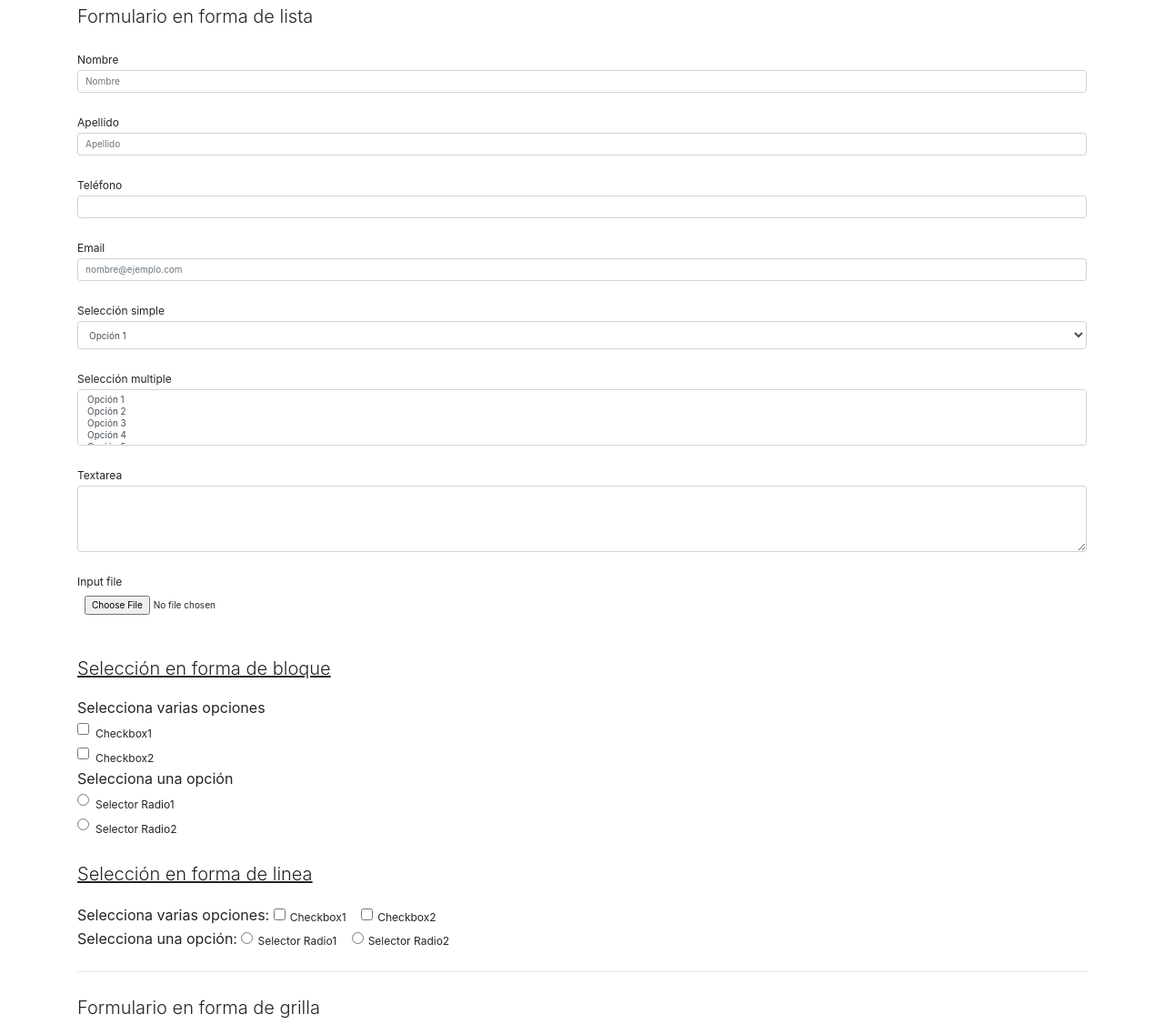
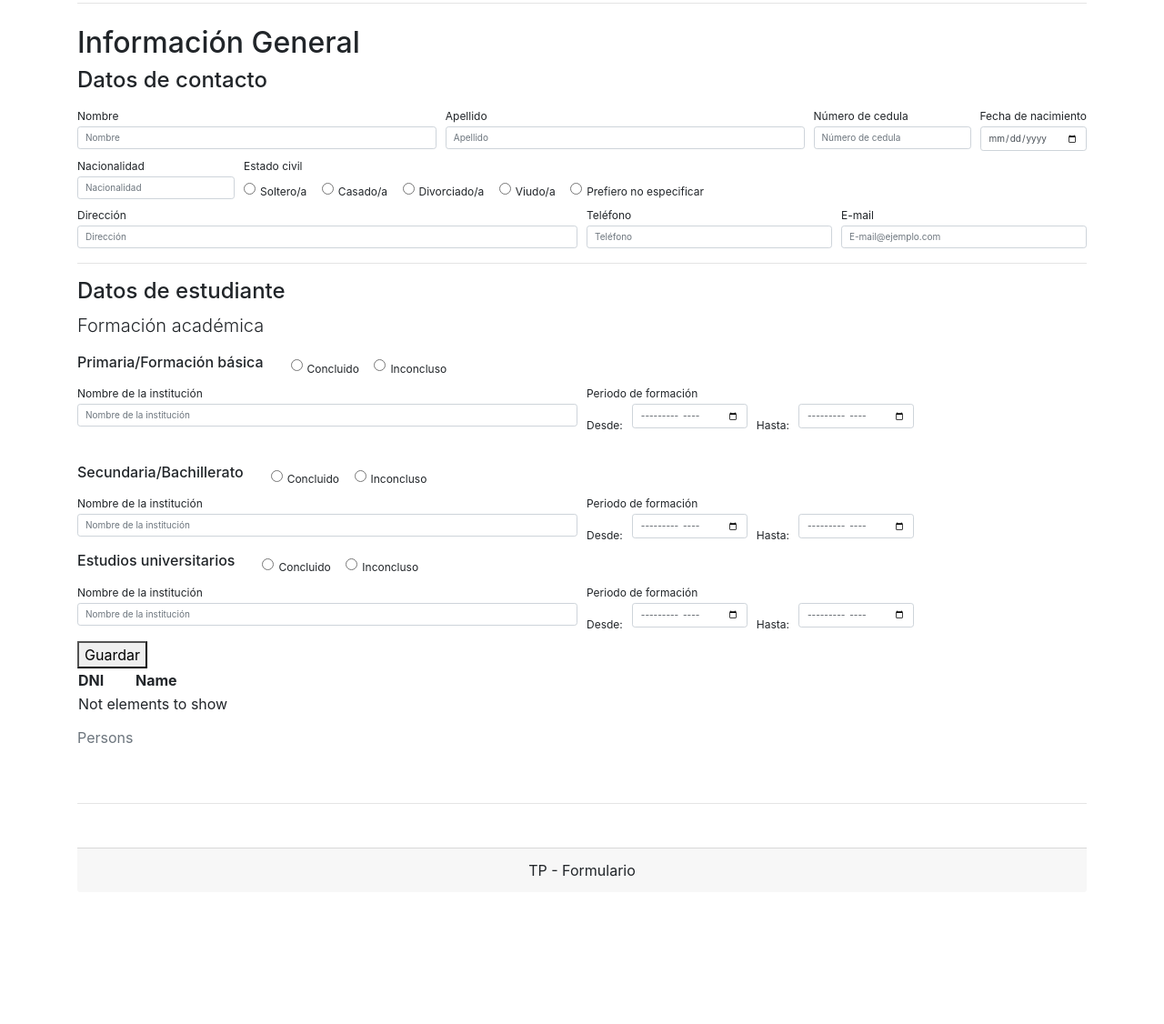
Before and after one commit to Cristhiandavx/TP_WebForm, a plain HTML site: page public_html/index.html in a window 1280 px wide. Shown: the part 213-1339 px from the top of the page at 91% size. After the commit the page ends 1202 px from the top, so only its background shows below. Drawn offline with nearby package versions, Linux system fonts and the light colour scheme.

Commit message:
Nuevo diseño, funciones añadidas, implementacion deindexedDB - 180405_CC

```diff
--- a/public_html/css/css.css
+++ b/public_html/css/css.css
@@ -10,6 +10,6 @@ label, label.col-form-label{
     margin-bottom: 2px;
     font-size: 12px;
 }
-input[class*="form-"], select[class*="form-"]{
+input[class*="form-"], select{
     font-size: 10px;
 }
--- a/public_html/index.html
+++ b/public_html/index.html
@@ -34,138 +34,43 @@ utilizo la configuración de proyectos anteriores
         <link href="css/css.css" rel="stylesheet" type="text/css"/>
         <!-- Mis scripts en JavaScript -->
         <script src="js/js.js" type="text/javascript"></script>
+        <script src="js/indexedDB_1.js" type="text/javascript"></script>
     </head>
-    <body>
+    <body onload="startDB()">
         <div id="form1" class="container">
             <div class="jumbotron text-center text-light" style="background-color: darkslategrey">
                 <h1>Formulario</h1>
             </div>
-            <p class="lead"> Formulario en forma de lista</p>
-            <form>
-                <!-- Input -->
-                <div class="form-group">
-                    <label for="FormControlInput1">Nombre</label><!-- cada "for" de un label apunta al "id" del input -->
-                    <input type="text" class="form-control form-control-sm" id="FormControlInput1" placeholder="Nombre"><!-- el "type" especifica el tipo de dato que ingresa en el input, algunos no necesitan "placeholder" -->
-                </div>
-                <div class="form-group">
-                    <label for="FormControlInput2">Apellido</label>
-                    <input type="text" class="form-control form-control-sm" id="FormControlInput2" placeholder="Apellido">
-                </div>
-                <div class="form-group">
-                    <label for="FormControlInput3">Teléfono</label>
-                    <input type="tel" class="form-control form-control-sm" id="FormControlInput3"><!-- type="tel" no funciona en algunos navegadores, hace que aparezca el campo de digitar numero de celular en los navegadores de smartphone -->
-                </div>
-                <div class="form-group">
-                    <label for="FormControlInput4">Email</label>
-                    <input type="email" class="form-control form-control-sm" id="FormControlInput4" placeholder="nombre@ejemplo.com"><!-- Ningun type sirve como validación, solo ayuda a entender qué tipo de datos son ingresados -->
-                </div>
-                <!-- Select -->
-                <div class="form-group"><!-- todos los formularios son contenidos en la clase form-group -->
-                    <label for="FormControlSelect1">Selección simple</label>
-                    <select class="form-control form-control-sm" id="FormControlSelect1">
-                        <option>Opción 1</option><!-- puede tener cada item un "value" pero en algunos casos no es necesario -->
-                        <option>Opción 2</option>
-                        <option>Opción 3</option>
-                        <option>Opción 4</option>
-                        <option>Opción 5</option>
-                    </select>
-                </div>
-                <!-- Select multiple -->
-                <div class="form-group">
-                    <label for="FormControlSelect2">Selección multiple</label>
-                    <select multiple class="form-control form-control-sm" id="FormControlSelect2">
-                        <option>Opción 1</option>
-                        <option>Opción 2</option>
-                        <option>Opción 3</option>
-                        <option>Opción 4</option>
-                        <option>Opción 5</option>
-                    </select>
-                </div>
-                <!-- Text area -->
-                <div class="form-group">
-                    <label for="FormControlTextarea1">Textarea</label>
-                    <textarea class="form-control form-control-sm" id="FormControlTextarea1" rows="3"></textarea>
-                </div>
-                <!-- File input -->
-                <div class="form-group">
-                    <label for="FormControlFile1">Input file</label>
-                    <input type="file" class="form-control-file form-control-sm" id="FormControlFile1">
-                </div>
-                <!-- Checkbox -->
-                <br><p class="lead"><u>Selección en forma de bloque</u></p>
-                <span>Selecciona varias opciones</span>
-                <div class="form-check">
-                    <input class="form-check-input" type="checkbox" value="ch1" id="FormCheck1"><!-- el valor dentro de "value" es lo que se envía al servidor -->
-                    <label class="form-check-label" for="FormCheck1">Checkbox1</label><!-- los form check tienen una clase para las labels y los inputs -->
-                </div>
-                <div class="form-check">
-                    <input class="form-check-input" type="checkbox" value="ch2" id="FormCheck2">
-                    <label class="form-check-label" for="FormCheck2">Checkbox2</label>
-                </div>
-                <!-- Radio -->
-                <span>Selecciona una opción</span>
-                <div class="form-check">
-                    <input class="form-check-input" type="radio" name="RadioOption1" value="s1" id="RadioOption1-1"><!-- el "id" lo pongo de tal forma que coincida con el nombre "name" seguido de un guión y el valor o el numero de la opción -->
-                    <label class="form-check-label" for="RadioOption1-1">Selector Radio1</label>
-                </div>
-                <div class="form-check">
-                    <input class="form-check-input" type="radio" name="RadioOption1" value="s2" id="RadioOption1-2">
-                    <label class="form-check-label" for="RadioOption1-2">Selector Radio2</label>
-                </div>
-                <!-- Inline -->
-                <br><p class="lead"><u>Selección en forma de linea</u></p>
-                <!-- Checkbox -->
-                <span>Selecciona varias opciones: </span>
-                <div class="form-check-inline">
-                    <input class="form-check-input" type="checkbox" value="ch-il1" id="FormCheck1-inl">
-                    <label class="form-check-label" for="FormCheck1-inl">Checkbox1</label>
-                </div>
-                <div class="form-check-inline">
-                    <input class="form-check-input" type="checkbox" value="ch-il2" id="FormCheck2-inl">
-                    <label class="form-check-label" for="FormCheck2-inl">Checkbox2</label>
-                </div>
-                <br>
-                <!-- Radio -->
-                <span>Selecciona una opción: </span>
-                <div class="form-check-inline">
-                    <input class="form-check-input" type="radio" name="RadioOption-inl1" value="s-il1" id="RadioOption-inl1-1">
-                    <label class="form-check-label" for="RadioOption-inl1-1">Selector Radio1</label>
-                </div>
-                <div class="form-check-inline">
-                    <input class="form-check-input" type="radio" name="RadioOption-inl1" value="s-il2" id="RadioOption-inl1-2">
-                    <label class="form-check-label" for="RadioOption-inl1-2">Selector Radio2</label>
-                </div>
-            </form>
             <hr class="my-4">
-            <!--                                 Formulario con formato Form Grid                   -->
-            <p class="lead">Formulario en forma de grilla</p>
+            <!--<p class="lead">Formulario en forma de grilla</p>-->
+            <!--================================================Formulario con formato Form Grid==========================================-->
             <h2>Información General</h2>
             <form>
                 <h4>Datos de contacto</h4>
                 <div class="form-row"><!-- Form Row para hacer que se ve en forma de listas en linea -->
-                    <div class="col"><!-- col para mantener el elemento en el centro y responsivo -->
+                    <div class="col-6 col-sm"><!-- col para mantener el elemento en el centro y responsivo -->
                         <label for="FormControlNombre">Nombre</label><!-- Para los id (y los labels a quienes apunta) uso el tipo de elemento (FormControl, FormCheck, etc.) seguido del nombre para el mismo -->
                         <input type="text" class="form-control form-control-sm" id="FormControlNombre" placeholder="Nombre">
                     </div>
-                    <div class="col">
+                    <div class="col-6 col-sm">
                         <label for="FormControlApellido">Apellido</label>
                         <input type="text" class="form-control form-control-sm" id="FormControlApellido" placeholder="Apellido">
                     </div>
-                    <div class="col">
+                    <div class="col-auto">
                         <label for="FormControlNumerodecedula">Número de cedula</label>
                         <input type="text" class="form-control form-control-sm" id="FormControlNumerodecedula" placeholder="Número de cedula">
                     </div>
-                    <div class="col">
+                    <div class="col-auto">
                         <label for="FormDateFechadenac">Fecha de nacimiento</label><!-- El tipo fecha (date) necesita un estilo mas amigable para la utilización en diferentes navegadores -->
                         <input type="date" class="form-control form-control-sm" id="FormDateFechadenac">
                     </div>
                 </div>
                 <div class="form-row">
-                    <div class="col">
+                    <div class="col-auto">
                         <label for="FormControlNacionalidad">Nacionalidad</label>
                         <input type="text" class="form-control form-control-sm" id="FormControlNacionalidad" placeholder="Nacionalidad">
                     </div>
-                    <div class="col">
+                    <div class="col-12 col-sm-auto">
                         <label>Estado civil</label><br>
                         <div class="form-check-inline">
                             <input class="form-check-input" type="radio" name="RadioOption-inlEstadocivil" value="estadocivilopt1" id="RadioOption-inlEstadocivil-1">
@@ -183,10 +88,14 @@ utilizo la configuración de proyectos anteriores
                             <input class="form-check-input" type="radio" name="RadioOption-inlEstadocivil" value="estadocivilopt4" id="RadioOption-inlEstadocivil-4">
                             <label class="form-check-label" for="RadioOption-inlEstadocivil-4">Viudo/a</label>
                         </div>
+                        <div class="form-check-inline">
+                            <input class="form-check-input" type="radio" name="RadioOption-inlEstadocivil" value="estadocivilopt5" id="RadioOption-inlEstadocivil-5">
+                            <label class="form-check-label" for="RadioOption-inlEstadocivil-5">Prefiero no especificar</label>
+                        </div>
                     </div>
                 </div>
                 <div class="form-row">
-                    <div class="col">
+                    <div class="col-12 col-sm-6">
                         <label for="FormControlDireccion">Dirección</label>
                         <input type="text" class="form-control form-control-sm" id="FormControlDireccion" placeholder="Dirección">
                     </div>
@@ -202,38 +111,42 @@ utilizo la configuración de proyectos anteriores
                 <hr>
                 <h4>Datos de estudiante</h4>
                 <p class="lead">Formación académica</p>
-                <div class="form-row">
+                <div class="row">
                     <div class="col-auto">
-                        <label><span>Primaria/Escolar básica</span></label><br>
+                        <h6>Primaria/Formación básica</h6>
+                    </div>
+                    <div class="col-auto">
                         <div class="form-check-inline">
-                            <input class="form-check-input" type="radio" name="RadioOption-inlGradoBasic" value="Concluido" id="RadioOption-inlGradoBasic1">
-                            <label class="form-check-label" for="RadioOption-inlGradoBasic1">Concluido</label>
+                            <input class="form-check-input" type="radio" name="RadioOption-inlGradoPrim" value="Concluido" id="RadioOption-inlGradoPrim1">
+                            <label class="form-check-label" for="RadioOption-inlGradoPrim1">Concluido</label>
                         </div>
                         <div class="form-check-inline">
-                            <input class="form-check-input" type="radio" name="RadioOption-inlGradoBasic" value="Inconcluso" id="RadioOption-inlGradoBasic2">
-                            <label class="form-check-label" for="RadioOption-inlGradoBasic2">Inconcluso</label>
+                            <input class="form-check-input" type="radio" name="RadioOption-inlGradoPrim" value="Inconcluso" id="RadioOption-inlGradoPrim2">
+                            <label class="form-check-label" for="RadioOption-inlGradoPrim2">Inconcluso</label>
                         </div>
                     </div>
-                    <div class="col">
-                        <label for="FormControlPrimaria">Nombre del colegio/escuela</label>
-                        <input type="text" class="form-control form-control-sm" id="FormControlPrimaria" placeholder="Nombre del colegio/escuela">
+                </div>
+                <div class="form-row">
+                    <div class="col-12 col-lg">
+                        <label for="FormControlPrimaria">Nombre de la institución</label>
+                        <input type="text" class="form-control form-control-sm" id="FormControlPrimaria" placeholder="Nombre de la institución">
                     </div>
-                    <div class="col">
+                    <div class="col-12 col-lg">
                         <label>Periodo de formación</label>
                         <div class="form-row">
-                            <div class="col">
+                            <div class="col-auto">
                                 <div class="form-row">
-                                    <label class="col-form-label" for="FormControlPeriodoD">Desde:</label>
+                                    <label class="col-form-label" for="FormControlPeriodoD1">Desde:</label>
                                     <div class="col-auto">
-                                        <input type="month" class="form-control form-control-sm" id="FormControlPeriodoD">
+                                        <input type="month" class="form-control form-control-sm" id="FormControlPeriodoD1">
                                     </div>
                                 </div>
                             </div>
-                            <div class="col">
+                            <div class="col-auto">
                                 <div class="form-row">
-                                    <label class="col-form-label" for="FormControlPeriodoH">Hasta:</label>
+                                    <label class="col-form-label" for="FormControlPeriodoH1">Hasta:</label>
                                     <div class="col-auto">
-                                        <input type="month" class="form-control form-control-sm" id="FormControlPeriodoH">
+                                        <input type="month" class="form-control form-control-sm" id="FormControlPeriodoH1">
                                     </div>
                                 </div>
                             </div>
@@ -241,9 +154,11 @@ utilizo la configuración de proyectos anteriores
                     </div>
                 </div>
                 <br>
-                <div class="form-row">
+                <div class="row">
                     <div class="col-auto">
-                        <label><span>Secundaria/Bachillerato</span></label><br>
+                        <h6>Secundaria/Bachillerato</h6>
+                    </div>
+                    <div class="col-auto">
                         <div class="form-check-inline">
                             <input class="form-check-input" type="radio" name="RadioOption-inlGradoSec" value="Concluido" id="RadioOption-inlGradoSec1">
                             <label class="form-check-label" for="RadioOption-inlGradoSec1">Concluido</label>
@@ -253,14 +168,16 @@ utilizo la configuración de proyectos anteriores
                             <label class="form-check-label" for="RadioOption-inlGradoSec2">Inconcluso</label>
                         </div>
                     </div>
-                    <div class="col">
+                </div>
+                <div class="form-row">
+                    <div class="col-12 col-lg">
                         <label for="FormControlSecundaria">Nombre de la institución</label>
                         <input type="text" class="form-control form-control-sm" id="FormControlSecundaria" placeholder="Nombre de la institución">
                     </div>
-                    <div class="col">
+                    <div class="col-12 col-lg">
                         <label>Periodo de formación</label>
                         <div class="form-row">
-                            <div class="col">
+                            <div class="col-auto">
                                 <div class="form-row">
                                     <label class="col-form-label" for="FormControlPeriodoD2">Desde:</label>
                                     <div class="col-auto">
@@ -268,7 +185,7 @@ utilizo la configuración de proyectos anteriores
                                     </div>
                                 </div>
                             </div>
-                            <div class="col">
+                            <div class="col-auto">
                                 <div class="form-row">
                                     <label class="col-form-label" for="FormControlPeriodoH2">Hasta:</label>
                                     <div class="col-auto">
@@ -279,7 +196,67 @@ utilizo la configuración de proyectos anteriores
                         </div>
                     </div>
                 </div>
+                <div class="row">
+                    <div class="col-auto">
+                        <h6>Estudios universitarios</h6>
+                    </div>
+                    <div class="col-auto">
+                        <div class="form-check-inline">
+                            <input class="form-check-input" type="radio" name="RadioOption-inlGradoUniv" value="Concluido" id="RadioOption-inlGradoUniv1">
+                            <label class="form-check-label" for="RadioOption-inlGradoUniv1">Concluido</label>
+                        </div>
+                        <div class="form-check-inline">
+                            <input class="form-check-input" type="radio" name="RadioOption-inlGradoUniv" value="Inconcluso" id="RadioOption-inlGradoUniv2">
+                            <label class="form-check-label" for="RadioOption-inlGradoUniv2">Inconcluso</label>
+                        </div>
+                    </div>
+                </div>
+                <div class="form-row">
+                    <div class="col-12 col-lg">
+                        <label for="FormControlUniversitaria">Nombre de la institución</label>
+                        <input type="text" class="form-control form-control-sm" id="FormControlUniversitaria" placeholder="Nombre de la institución">
+                    </div>
+                    <div class="col-12 col-lg">
+                        <label>Periodo de formación</label>
+                        <div class="form-row">
+                            <div class="col-auto">
+                                <div class="form-row">
+                                    <label class="col-form-label" for="FormControlPeriodoD3">Desde:</label>
+                                    <div class="col-auto">
+                                        <input type="month" class="form-control form-control-sm" id="FormControlPeriodoD3">
+                                    </div>
+                                </div>
+                            </div>
+                            <div class="col-auto">
+                                <div class="form-row">
+                                    <label class="col-form-label" for="FormControlPeriodoH3">Hasta:</label>
+                                    <div class="col-auto">
+                                        <input type="month" class="form-control form-control-sm" id="FormControlPeriodoH3">
+                                    </div>
+                                </div>
+                            </div>
+                        </div>
+                    </div>
+                </div>
             </form>
+            <button type="button" onclick="addToIndexedDB();">Guardar</button>
+            <div id="elements">
+                <table>
+                    <caption>Persons</caption>
+                    <thead>
+                        <tr>
+                            <th>DNI</th>
+                            <th>Name</th>
+                            <th> </th>
+                        </tr>
+                    </thead>
+                    <tbody id="elementsList">
+                        <tr>
+                            <td colspan="3">Not elements to show</td>
+                        </tr>
+                    </tbody>
+                </table>
+            </div>
             <hr class="my-5">
             <div class="container card-footer text-center my-2">
                 TP - Formulario
--- /dev/null
+++ b/public_html/js/indexedDB_1.js
@@ -0,0 +1,92 @@
+/*
+ * In the following example, the API is used to access a "registro" database that
+ * holds alumnos stored by their "cedula" attribute.
+ * An index is maintained on the "apellido" attribute of the objects, and can be used to look up alumnos by apellido.
+ * A connection to the database is opened. If the "registro" database did not already
+ * exist, it is created and an event handler creates the object store and indexes.
+ * Finally, the opened connection is saved for use.
+ */
+var indexedDB = window.indexedDB || window.mozIndexedDB || window.webkitIndexedDB || window.msIndexedDB;
+
+var dataBase = null;
+
+function startDB() {
+
+    dataBase = indexedDB.open('object', 1);
+
+    dataBase.onupgradeneeded = function (e) {
+        var active = dataBase.result;
+
+        var object = active.createObjectStore("people", {keyPath: 'id', autoIncrement: true});
+        object.createIndex('by_name', 'name', {unique: false});
+        object.createIndex('by_dni', 'dni', {unique: true});
+    };
+
+    dataBase.onsuccess = function (e) {
+        console.log('Database loaded');
+    };
+    dataBase.onerror = function (e) {
+        console.log('Error loading database');
+    };
+}
+
+function addToIndexedDB() {
+
+    var active = dataBase.result;
+    var data = active.transaction(["people"], "readwrite");
+    var object = data.objectStore("people");
+
+    var request = object.put({
+        dni: document.querySelector("#FormControlNumerodecedula").value,
+        name: document.querySelector("#FormControlNombre").value,
+        surname: document.querySelector("#FormControlApellido").value
+    });
+
+    request.onerror = function (e) {
+        console.log(request.error.name + '\n\n' + request.error.message);
+    };
+
+    data.oncomplete = function (e) {
+
+        console.log('Object successfully added');
+    };
+}
+function loadAll() {
+
+    var active = dataBase.result;
+    var data = active.transaction(["people"], "readonly");
+    var object = data.objectStore("people");
+
+    var elements = [];
+
+    object.openCursor().onsuccess = function (e) {
+
+        var result = e.target.result;
+
+        if (result === null) {
+            return;
+        }
+
+        elements.push(result.value);
+        result.continue();
+
+    };
+
+    data.oncomplete = function () {
+        var outerHTML = '';
+        for (var key in elements) {
+
+            outerHTML += '\n\
+                        <tr>\n\
+                            <td>' + elements[key].dni + '</td>\n\
+                            <td>' + elements[key].name + '</td>\n\
+                            <td>\n\
+                                <button type="button" onclick="load(' + elements[key].id + ')">Details</button>\n\
+                            </td>\n\
+                        </tr>';
+
+        }
+        elements = [];
+        document.querySelector("#elementsList").innerHTML = outerHTML;
+    };
+}
```
Also changed, not shown: public_html/index1.html (added, +131 -0 lines), public_html/js/indexedDB.js (added, +54 -0 lines).
